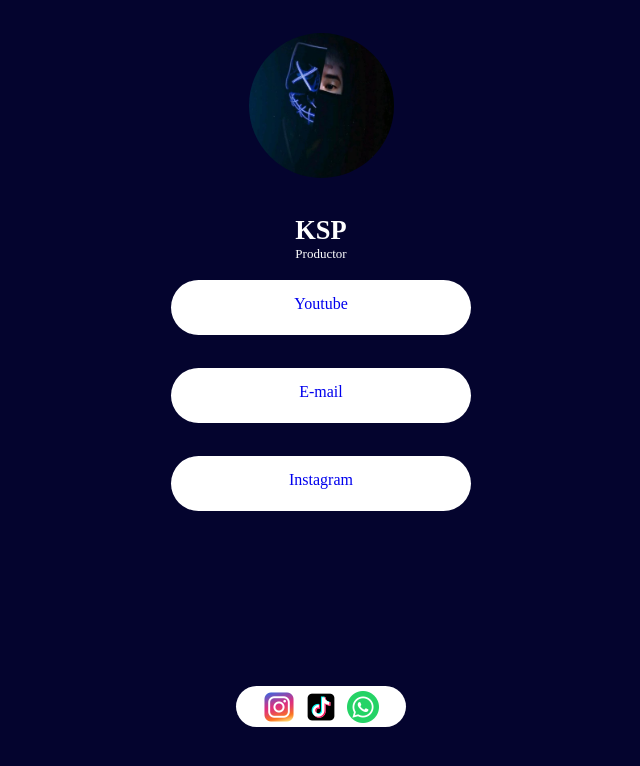
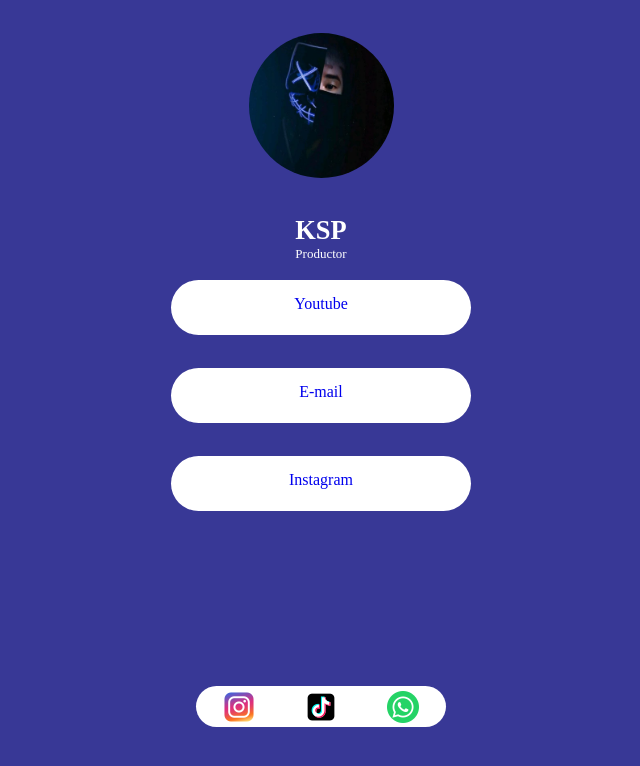
Before and after one commit to drezinnxs10/ks_hub_links, a plain HTML site: page index.html in a window 1280 px wide. Shown: the whole page, without its empty margins (319-959 px from the left). Drawn offline with Linux system fonts and the light colour scheme; a web font is replaced by a local one.

Commit message:
Update style.css

```diff
--- a/style.css
+++ b/style.css
@@ -10,7 +10,7 @@
 
 :root {
 
-    --azulEscuro: #04042e;
+    --azulRoyal: #383896;
     --branco: #ffffff;
     --preto: #000000;
 }
@@ -43,7 +43,7 @@ p {
 
 body {
     font-family: 'BBH Sans Bartle';
-    background-color: var(--azulEscuro);
+    background-color: var(--azulRoyal);
     border-color: var(--branco);
 
 
@@ -86,8 +86,8 @@ main {
 footer {
     margin-top: 160px;
     background-color: var(--branco);
-    border-radius: 300px;
-    width: 170px;
+    border-radius: 400px;
+    width: 250px;
     text-align: center;
     padding-top: 5px;
 
@@ -95,5 +95,5 @@ footer {
 }
 
 footer img {
-    margin: 0px 3px
+    margin: 0px 23px
 }
```
